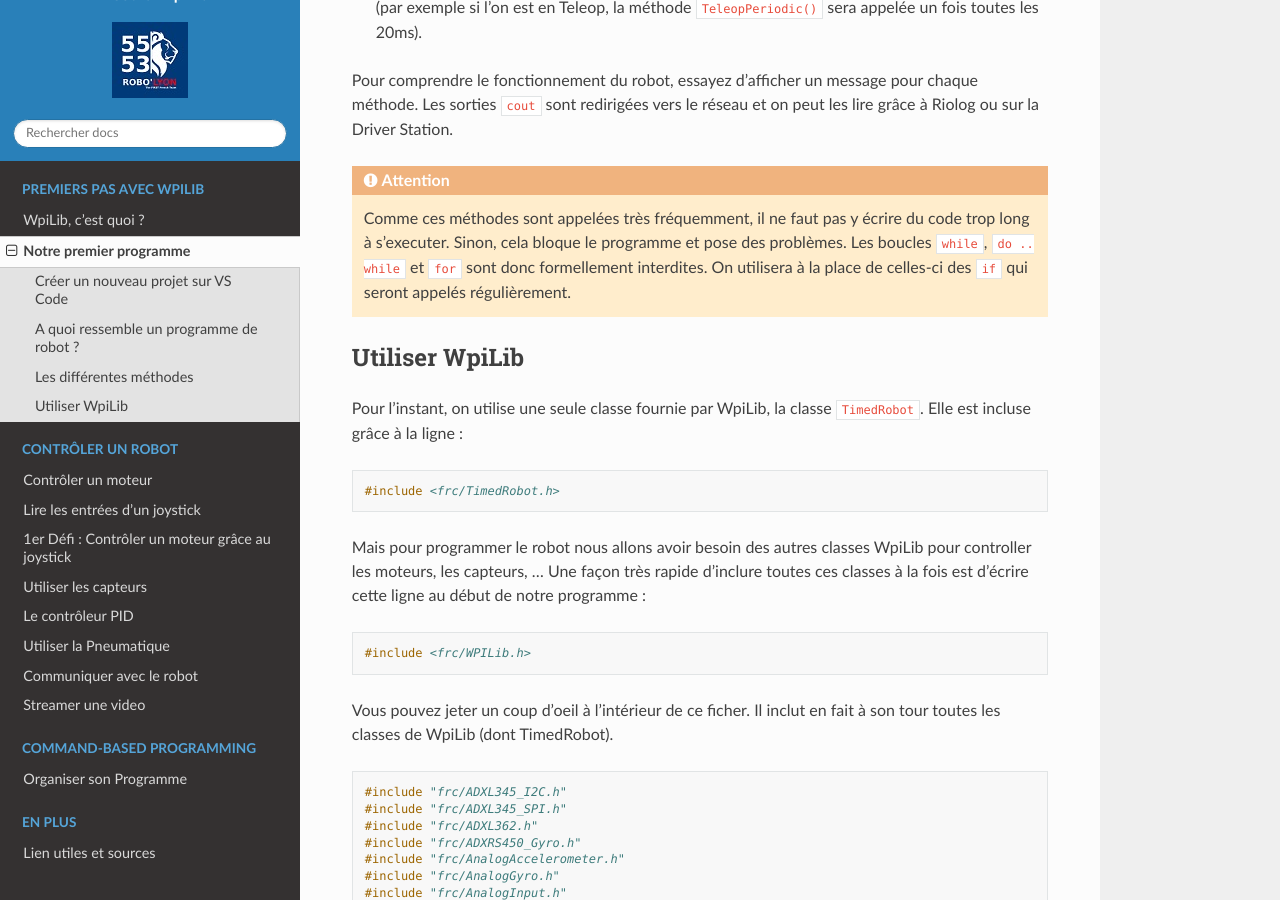
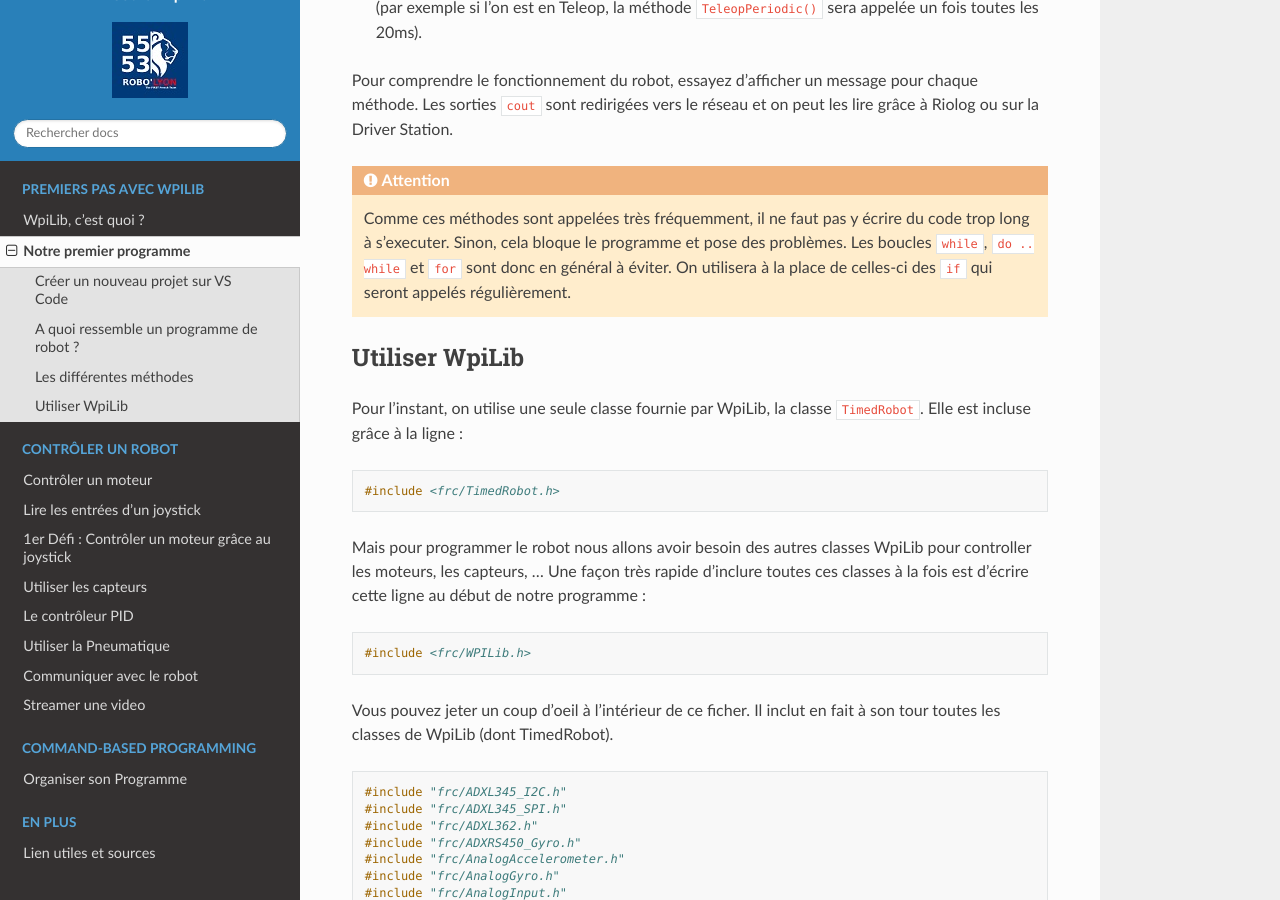
Before and after one commit to Team5553-RoboLyon/RoboLyon-Docs, a Sphinx documentation site: the page built from source/docs/1-Premiers_pas_avec_WPILib/2-Premier_Programme.rst, in a window 1280 px wide and 900 px high, scrolled down 1952 px. Built offline with Sphinx 7.4.7 and the Read the Docs theme 2.0.0, drawn with Linux system fonts in a browser that asks for light colours; formulas are drawn with MathJax 3.

Commit message:
Upadte sphinx

```diff
--- a/source/conf.py
+++ b/source/conf.py
@@ -61,3 +61,8 @@ exclude_patterns = []
 # a list of builtin themes.
 #
 html_theme = 'sphinx_rtd_theme'
+
+
+# Determine how to format the current date, used as the replacement for |today|.
+# "%d %B, %Y" -> "05 avril, 2020"
+today_fmt = "%d %B, %Y"
--- a/source/docs/1-Premiers_pas_avec_WPILib/2-Premier_Programme.rst
+++ b/source/docs/1-Premiers_pas_avec_WPILib/2-Premier_Programme.rst
@@ -95,7 +95,7 @@ et on peut les lire grâce à Riolog ou sur la Driver Station.
   Comme ces méthodes sont appelées très fréquemment, il ne
   faut pas y écrire du code trop long à s'executer. Sinon, cela bloque le
   programme et pose des problèmes. Les boucles ``while``, ``do .. while``
-  et ``for`` sont donc formellement interdites. On utilisera à la place de
+  et ``for`` sont donc en général à éviter. On utilisera à la place de
   celles-ci des ``if`` qui seront appelés régulièrement.
 
 Utiliser WpiLib
--- a/source/docs/3-Command-Based_programming/1-Organiser_Programme.rst
+++ b/source/docs/3-Command-Based_programming/1-Organiser_Programme.rst
@@ -152,4 +152,4 @@ qui, en fonction des entrée du joystick, appellent certaines fonctions.
   Encore une fois, les méthodes appelées par le programme
   principal ne doivent pas durer dans le temps au risque de rester bloqué dans
   une des fonctions. Les boucles ``while``, ``do while`` et ``for`` sont donc
-  interdites partout dans le code.
+  généralement à éviter partout dans le code.
--- a/source/requirements.txt
+++ b/source/requirements.txt
@@ -1,4 +1,4 @@
-sphinx == 2.0.1
+sphinx == 2.4.4
 sphinx_rtd_theme
 sphinx-autobuild
 latex
```
Also changed, not shown: README.md (+1 -1 lines).
